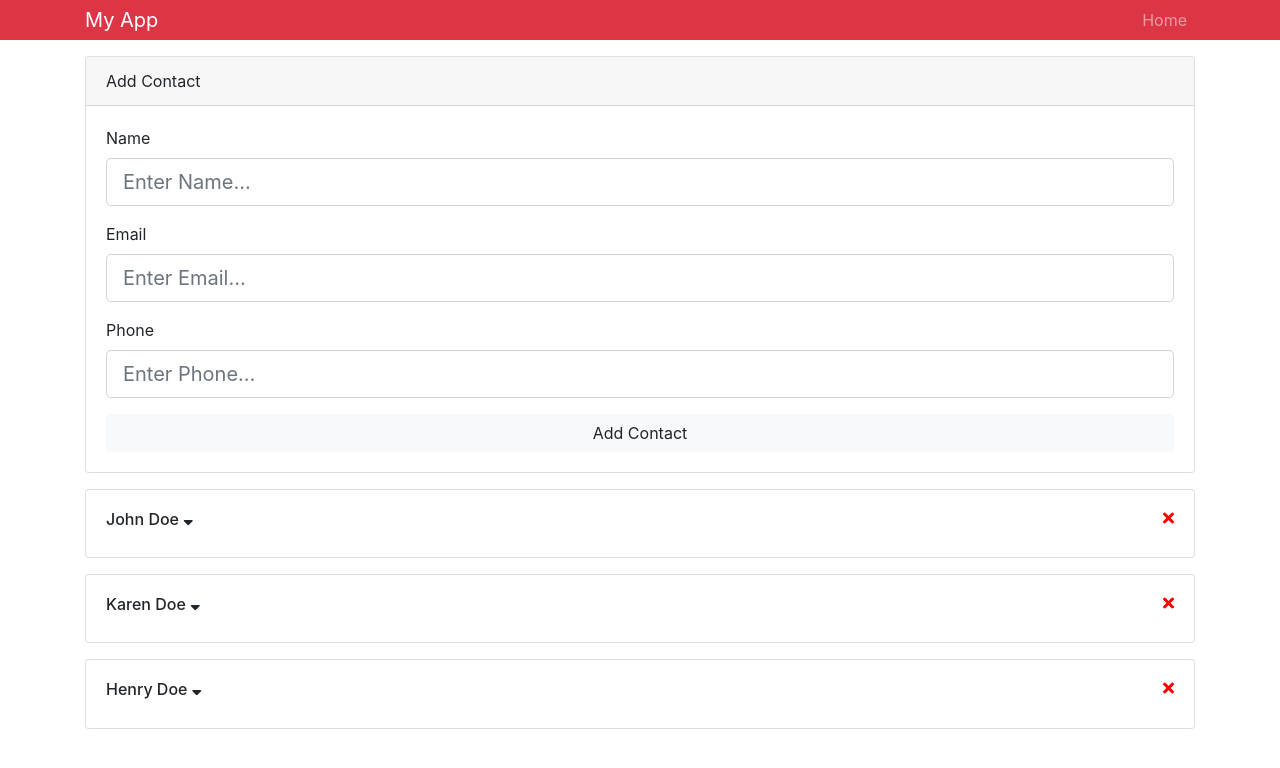
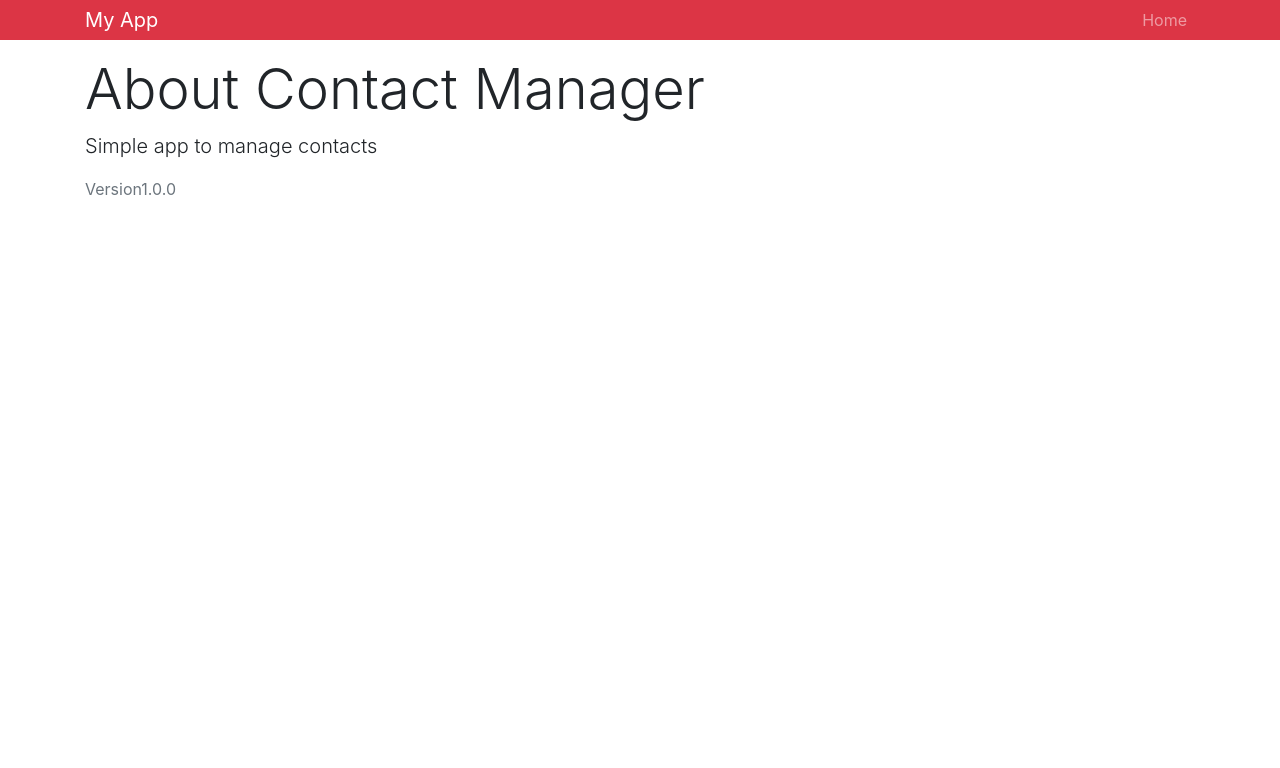
Before and after one commit to kenzoukenzou/React-SPA, a React (Create React App) app: page /about in a window 1280 px wide. Shown: the top 768 px of the page. Built offline with nearby package versions, Linux system fonts and the light colour scheme.

Commit message:
install react-router-dom

```diff
--- a/src/App.js
+++ b/src/App.js
@@ -3,6 +3,7 @@ import { BrowserRouter as Router, Route, Switch } from "react-router-dom";
 import Contacts from "./components/contacts/Contacts";
 import AddContact from "./components/contacts/AddContact";
 import Header from "./components/layout/Header";
+import About from "./components/pages/About";
 import "bootstrap/dist/css/bootstrap.min.css";
 import { Provider } from "./context";
 
@@ -14,8 +15,11 @@ class App extends Component {
           <div className="App">
             <Header />
             <div className="container">
-              <AddContact />
-              <Contacts />
+              <Switch>
+                <Route exact path="/" component={Comment} />
+                <Route exact path="/contact/add" component={AddContact} />
+                <Route exact path="/about" component={About} />
+              </Switch>
             </div>
           </div>
         </Router>
--- a/src/components/pages/About.js
+++ b/src/components/pages/About.js
@@ -0,0 +1,15 @@
+import React, { Component } from "react";
+
+class About extends Component {
+  render() {
+    return (
+      <div>
+        <h1 className="display-4">About Contact Manager</h1>
+        <p className="lead">Simple app to manage contacts</p>
+        <p className="text-secondary">Version1.0.0</p>
+      </div>
+    );
+  }
+}
+
+export default About;
```
